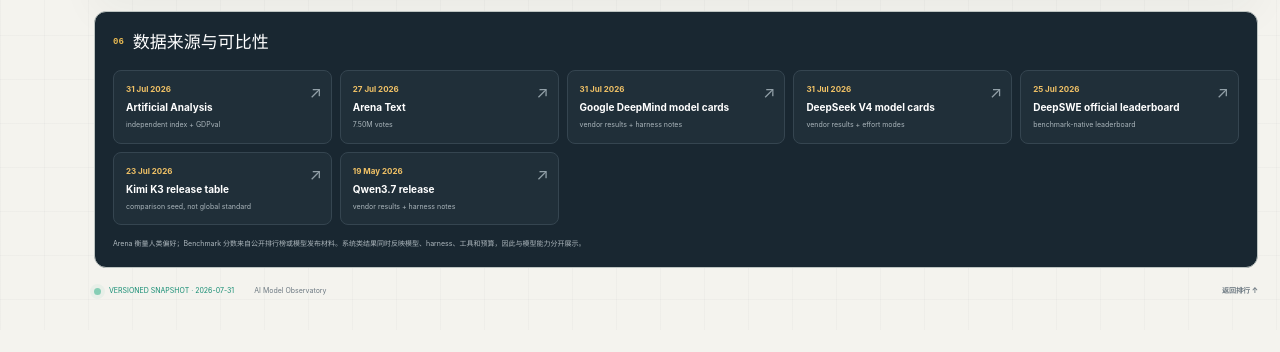
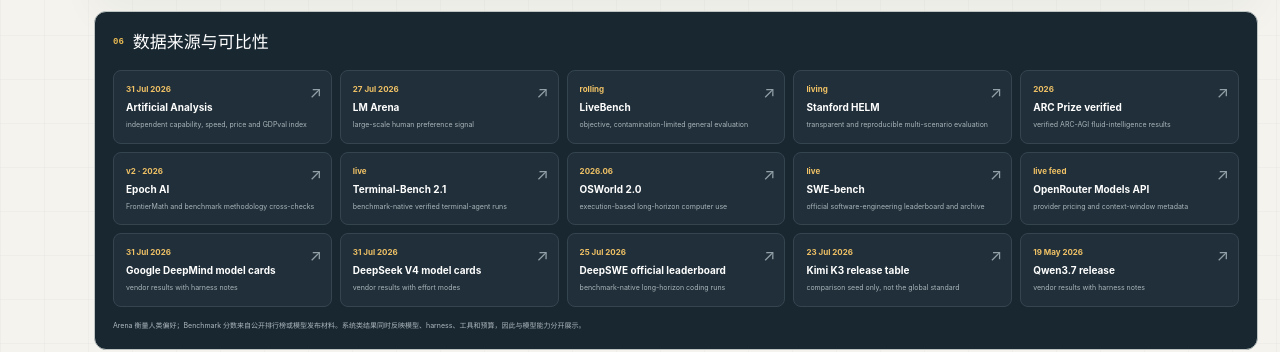
Before and after one commit to Quarkgluonmixture/ai-model-observatory, a Next.js app: page / in a window 1280 px wide. Shown: the part 2385-2737 px from the top of the page. Before the commit the page ends 2715 px from the top, so only its background shows below. Built offline with nearby package versions, Linux system fonts and the light colour scheme; no server answers.

Commit message:
Expand and classify evaluation source registry

```diff
--- a/app/model-data.ts
+++ b/app/model-data.ts
@@ -224,11 +224,19 @@
 );
 
 export const SOURCE_META = {
-  aa: { label: "Artificial Analysis", date: "31 Jul 2026", url: "https://artificialanalysis.ai/leaderboards/models", role: "independent index + GDPval" },
-  arena: { label: "Arena Text", date: "27 Jul 2026", url: "https://arena.ai/leaderboard/text", votes: "7.50M votes", role: "human preference" },
-  deepmind: { label: "Google DeepMind model cards", date: "31 Jul 2026", url: GOOGLE_36_URL, role: "vendor results + harness notes" },
-  deepseek: { label: "DeepSeek V4 model cards", date: "31 Jul 2026", url: DEEPSEEK_URL, role: "vendor results + effort modes" },
-  deepswe: { label: "DeepSWE official leaderboard", date: "25 Jul 2026", url: DEEPSWE_URL, role: "benchmark-native leaderboard" },
-  kimi: { label: "Kimi K3 release table", date: "23 Jul 2026", url: KIMI_URL, role: "comparison seed, not global standard" },
-  qwen: { label: "Qwen3.7 release", date: "19 May 2026", url: QWEN_URL, role: "vendor results + harness notes" },
-};
+  aa: { label: "Artificial Analysis", date: "31 Jul 2026", url: "https://artificialanalysis.ai/leaderboards/models", role: "independent capability, speed, price and GDPval index", status: "active", category: "independent" },
+  arena: { label: "LM Arena", date: "27 Jul 2026", url: "https://arena.ai/leaderboard/text", role: "large-scale human preference signal", status: "active", category: "preference" },
+  livebench: { label: "LiveBench", date: "rolling", url: "https://livebench.ai/", role: "objective, contamination-limited general evaluation", status: "queued", category: "benchmark" },
+  helm: { label: "Stanford HELM", date: "living", url: "https://crfm.stanford.edu/helm/", role: "transparent and reproducible multi-scenario evaluation", status: "queued", category: "independent" },
+  arc: { label: "ARC Prize verified", date: "2026", url: "https://arcprize.org/leaderboard", role: "verified ARC-AGI fluid-intelligence results", status: "queued", category: "benchmark" },
+  epoch: { label: "Epoch AI", date: "v2 · 2026", url: "https://epoch.ai/frontiermath", role: "FrontierMath and benchmark methodology cross-checks", status: "queued", category: "independent" },
+  terminal: { label: "Terminal-Bench 2.1", date: "live", url: "https://www.tbench.ai/leaderboard/terminal-bench/2.1", role: "benchmark-native verified terminal-agent runs", status: "queued", category: "benchmark" },
+  osworld: { label: "OSWorld 2.0", date: "2026.06", url: "https://github.com/xlang-ai/OSWorld-V2", role: "execution-based long-horizon computer use", status: "queued", category: "benchmark" },
+  swebench: { label: "SWE-bench", date: "live", url: "https://www.swebench.com/", role: "official software-engineering leaderboard and archive", status: "queued", category: "benchmark" },
+  openrouter: { label: "OpenRouter Models API", date: "live feed", url: "https://openrouter.ai/docs/api/api-reference/models/list-all-models-and-their-properties", role: "provider pricing and context-window metadata", status: "active", category: "pricing" },
+  deepmind: { label: "Google DeepMind model cards", date: "31 Jul 2026", url: GOOGLE_36_URL, role: "vendor results with harness notes", status: "active", category: "vendor" },
+  deepseek: { label: "DeepSeek V4 model cards", date: "31 Jul 2026", url: DEEPSEEK_URL, role: "vendor results with effort modes", status: "active", category: "vendor" },
+  deepswe: { label: "DeepSWE official leaderboard", date: "25 Jul 2026", url: DEEPSWE_URL, role: "benchmark-native long-horizon coding runs", status: "active", category: "benchmark" },
+  kimi: { label: "Kimi K3 release table", date: "23 Jul 2026", url: KIMI_URL, role: "comparison seed only, not the global standard", status: "active", category: "vendor" },
+  qwen: { label: "Qwen3.7 release", date: "19 May 2026", url: QWEN_URL, role: "vendor results with harness notes", status: "active", category: "vendor" },
+} as const;
```
